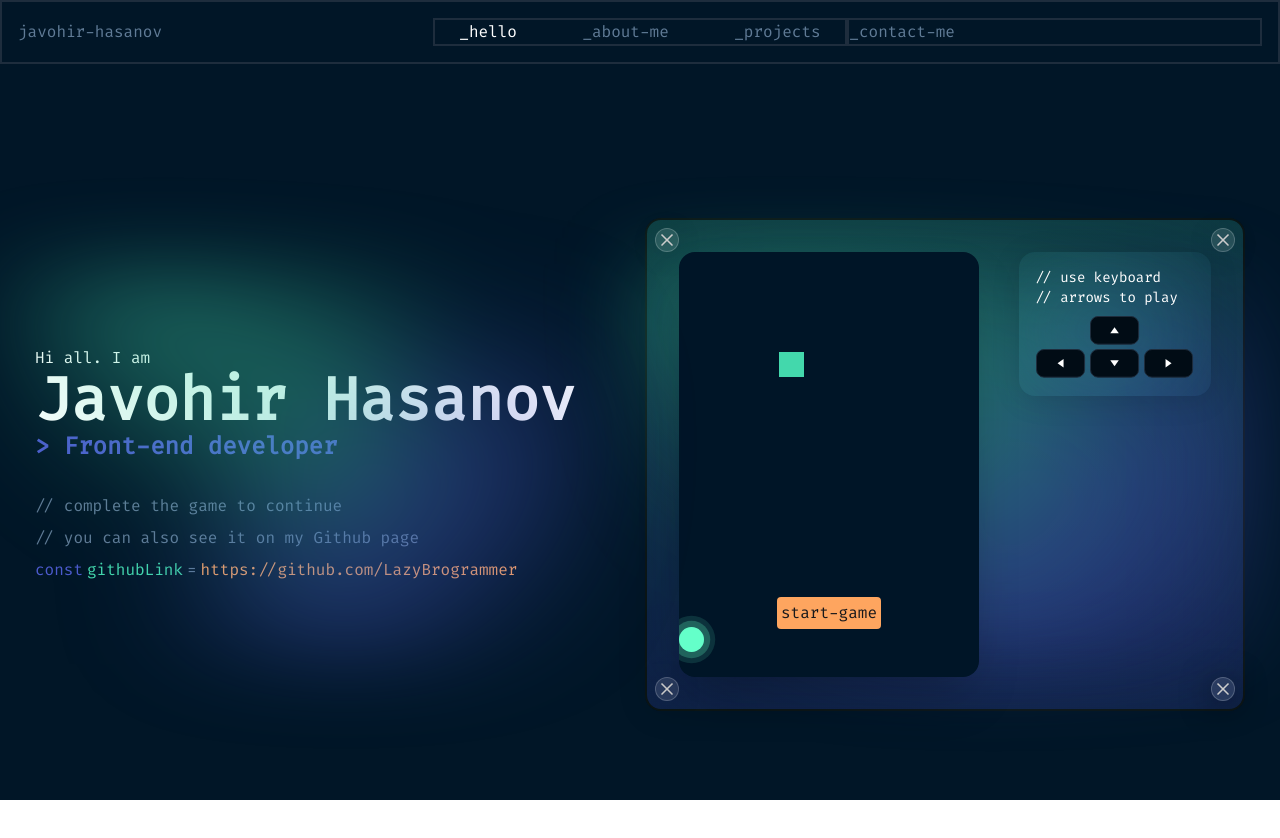
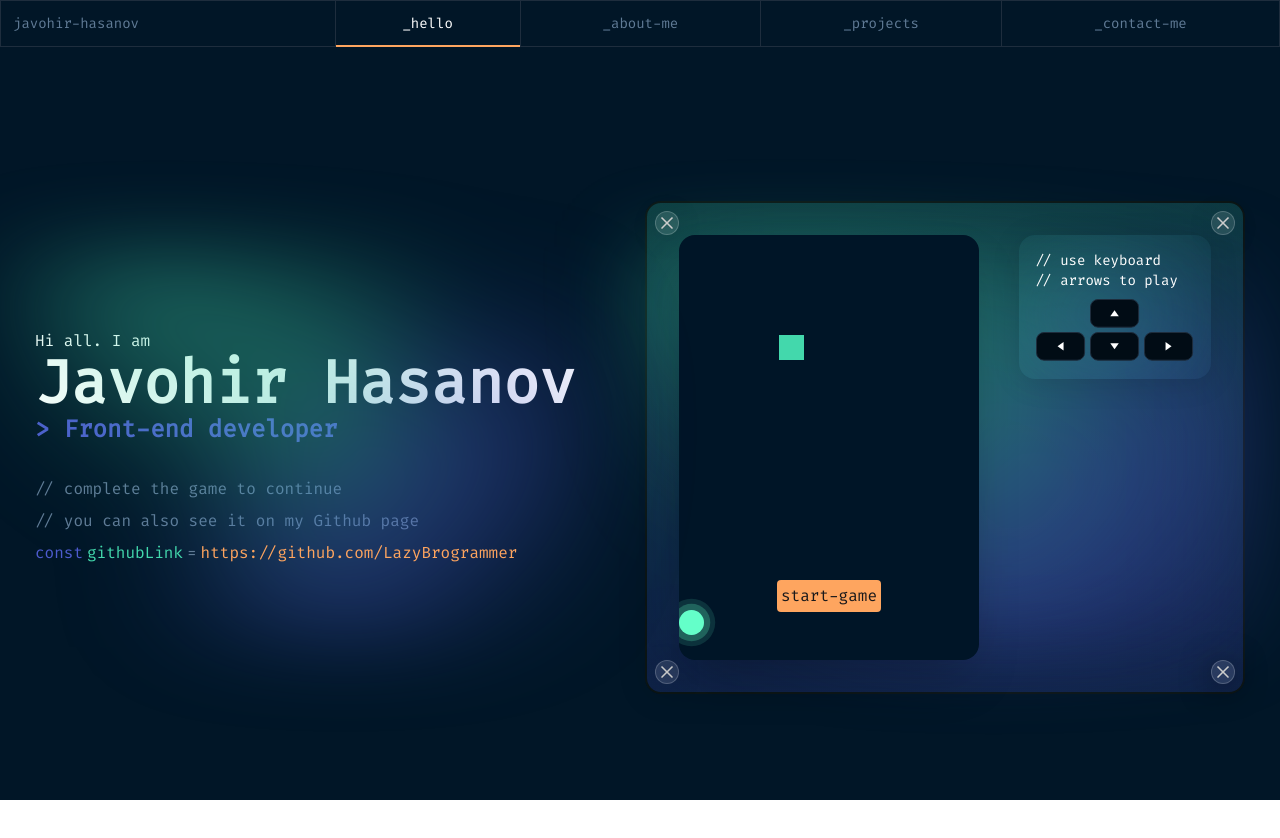
Before and after one commit to johnkhasan/javohir, a Vue app: page / in a window 1280 px wide. Shown: the top 838 px of the page. Built offline with nearby package versions, Linux system fonts and the light colour scheme.

Commit message:
navbar fixed

```diff
--- a/src/components/EyeCare.vue
+++ /dev/null
@@ -1,78 +0,0 @@
-<script setup>
-import { ref, onMounted, watch } from 'vue'
-
-const WORK_TIME = 20 * 60 // 20 daqiqa
-const BREAK_TIME = 20 // 20 soniya
-
-const timer = ref(WORK_TIME)
-const isBreak = ref(false)
-const interval = ref(null)
-
-// Audio notification
-const audio = new Audio('https://actions.google.com/sounds/v1/alarms/alarm_clock.ogg')
-
-// Timer start
-function startTimer() {
-  interval.value = setInterval(() => {
-    if (timer.value > 0) {
-      timer.value--
-    } else {
-      isBreak.value = !isBreak.value
-      timer.value = isBreak.value ? BREAK_TIME : WORK_TIME
-      notify()
-    }
-  }, 1000)
-}
-
-// Notification
-function notify() {
-  if (Notification.permission === 'granted') {
-    new Notification(isBreak.value ? 'Break Time!' : 'Work Time!', {
-      body: isBreak.value
-        ? 'Look away for 20 seconds!'
-        : 'Back to work!',
-    })
-  }
-  audio.play().catch(() => {})
-}
-
-// Format time mm:ss
-function formatTime(seconds) {
-  const m = Math.floor(seconds / 60)
-    .toString()
-    .padStart(2, '0')
-  const s = (seconds % 60).toString().padStart(2, '0')
-  return `${m}:${s}`
-}
-
-// Ask permission on mount
-onMounted(() => {
-  if ('Notification' in window) {
-    Notification.requestPermission()
-  }
-  startTimer()
-})
-</script>
-
-<template>
-  <div
-    :class="[
-      'flex flex-col items-center justify-center h-screen transition-colors duration-1000',
-      isBreak ? 'bg-green-900' : 'bg-gray-900'
-    ]"
-  >
-    <h1 class="text-4xl font-light text-white mb-6">
-      {{ isBreak ? 'Break Time!' : 'Work Time' }}
-    </h1>
-    <div class="text-7xl font-mono text-white mb-4">
-      {{ formatTime(timer) }}
-    </div>
-    <p class="text-gray-400 text-sm">
-      20–20–20 rule: Every 20 min, look 20 feet away for 20 seconds
-    </p>
-  </div>
-</template>
-
-<style>
-
-</style>
--- /dev/null
+++ b/src/components/Footer.vue
@@ -0,0 +1,13 @@
+<script setup></script>
+<template>
+  <table>
+    <tr>
+        <td>Find me in</td>
+        <td><a href="#"></a></td>
+        <td></td>
+        <td></td>
+    </tr>
+  </table>
+</template>
+
+<style lang="scss" scoped></style>
--- a/src/components/Navbar.vue
+++ b/src/components/Navbar.vue
@@ -1,51 +1,91 @@
 <script setup>
-import { RouterLink } from "vue-router";
+import { useRoute } from "vue-router";
+const route = useRoute();
 </script>
+
 <template>
-  <div class="navbar grid grid-cols-3 bg-primary-200 border-2 border-line p-4">
-    <div class="logo nav-link text-secondary-100 col-span-1">
+  <!-- DESKTOP NAVBAR (table) -->
+  <table class="hidden w-full table-auto border-separate border-spacing-0 sm:table">
+    <tr class="border-line text-secondary-100 border">
+      <td class="p-3">
+        <div class="logo text-secondary-100">
+          <router-link to="/">javohir-hasanov</router-link>
+        </div>
+      </td>
+
+      <!-- DESKTOP LINKS -->
+      <td
+        :class="{ 'nav-link text-white': route.path === '/' }"
+        class="border-line border text-center"
+      >
+        <router-link active-class="text-white" to="/">_hello</router-link>
+      </td>
+
+      <td
+        :class="{ 'nav-link text-white': route.path === '/about-me' }"
+        class="border-line border text-center"
+      >
+        <router-link to="/about-me">_about-me</router-link>
+      </td>
+
+      <td
+        :class="{ 'nav-link text-white': route.path === '/projects' }"
+        class="border-line border text-center"
+      >
+        <router-link to="/projects">_projects</router-link>
+      </td>
+
+      <td
+        :class="{ 'nav-link text-white': route.path === '/contact-me' }"
+        class="border-line border text-center"
+      >
+        <router-link to="/contact-me">_contact-me</router-link>
+      </td>
+    </tr>
+  </table>
+
+  <!-- MOBILE NAVBAR -->
+  <table class="b text-secondary-100 border border-line flex flex-col gap-2 p-3 sm:hidden">
+    <tr class="text-secondary-100 text-xl font-bold border-b border-line py-3 flex items-center">
       <router-link to="/">javohir-hasanov</router-link>
-    </div>
-    <div class="navbar-left flex justify-around gap-4 self-start border-2 border-line ">
-      <div class="">
-        <router-link
-          class="nav-link text-secondary-100"
-          to="/"
-          active-class="text-white"
-          exact
-          >_hello</router-link
-        >
-      </div>
+    </tr>
 
-      <div>
-        <router-link
-          class="nav-link text-secondary-100"
-          to="/about-me"
-          active-class="text-white"
-          >_about-me</router-link
-        >
-      </div>
-      <div>
-        <router-link
-          class="nav-link text-secondary-100"
-          to="/projects"
-          active-class="text-white"
-          >_projects</router-link
-        >
-      </div>
-    </div>
-    <div class="navbar-right flex self-end  border-2 border-line">
-      <div>
-        <router-link
-          class="nav-link text-secondary-100"
-          to="/contact-me"
-          active-class="text-white"
-        >
-          _contact-me
-        </router-link>
-      </div>
-    </div>
-  </div>
+    <tr class="border-line border-b py-2" :class="{ ' text-white': route.path === '/' }">
+      <router-link to="/">_hello</router-link>
+    </tr>
+
+    <tr class="border-line border-b py-2" :class="{ ' text-white': route.path === '/about-me' }">
+      <router-link to="/about-me">_about-me</router-link>
+    </tr>
+
+    <tr class="border-line border-b py-2" :class="{ ' text-white': route.path === '/projects' }">
+      <router-link to="/projects">_projects</router-link>
+    </tr>
+
+    <tr class="border-line border-b py-2" :class="{ ' text-white': route.path === '/contact-me' }">
+      <router-link to="/contact-me">_contact-me</router-link>
+    </tr>
+  </table>
 </template>
 
-<style scoped></style>
+<style scoped>
+table,
+tr,
+td {
+  border-collapse: collapse;
+}
+
+.nav-link {
+  position: relative;
+}
+
+.nav-link::after {
+  content: "";
+  position: absolute;
+  bottom: -1px;
+  width: 100%;
+  height: 2px;
+  background-color: #fea55f;
+  left: 0;
+}
+</style>
--- a/src/components/SnakeGame.vue
+++ b/src/components/SnakeGame.vue
@@ -315,7 +315,7 @@ function resetGame() {
       <div class="game-console h-36 w-48 bg-gray-400 p-4">
         <p class="text-sm text-white">// use keyboard</p>
         <p class="text-sm text-white">// arrows to play</p>
-        <div class="console-btn flex flex-col items-center gap-1 mt-2">
+        <div class="console-btn mt-2 flex flex-col items-center gap-1">
           <div class="console-btn-up">
             <img :src="UpArrow" alt="" />
           </div>
--- /dev/null
+++ b/src/components/navbar2.vue
@@ -0,0 +1,39 @@
+<template>
+  <div
+    class="navbarborder-line border-line -mb-px flex flex-wrap items-center justify-between gap-4 border-2 p-4"
+  >
+    <!-- Logo -->
+    <div class="logo nav-link text-secondary-100">
+      <router-link to="/">javohir-hasanov</router-link>
+    </div>
+
+    <!-- Hamburger (mobile) -->
+    <button class="text-4xl text-white md:hidden" @click="isOpen = !isOpen">☰</button>
+
+    <!-- Left menu -->
+    <div
+      class="navbar-left flex w-full flex-col  gap-4 md:w-auto md:flex-row md:justify-start"
+      :class="{ hidden: !isOpen, flex: isOpen, 'md:flex': true }"
+    >
+      <div class="border-line border-2 p-3 px-8">
+        <router-link class="nav-link text-secondary-100" to="/" exact>_hello</router-link>
+      </div>
+
+      <div class="border-line border-2 p-3 px-8">
+        <router-link class="nav-link text-secondary-100" to="/about-me">_about-me</router-link>
+      </div>
+
+      <div class="border-line border-2 p-3 px-8">
+        <router-link class="nav-link text-secondary-100" to="/projects">_projects</router-link>
+      </div>
+    </div>
+
+    <!-- Right Contact -->
+    <div
+      class="navbar-right border-line flex w-full justify-start border-2 p-3 px-8 md:w-auto md:justify-end"
+      :class="{ hidden: !isOpen, flex: isOpen, 'md:flex': true }"
+    >
+      <router-link class="nav-link text-secondary-100" to="/contact-me"> _contact-me </router-link>
+    </div>
+  </div>
+</template>
--- a/src/pages/HelloPage.vue
+++ b/src/pages/HelloPage.vue
@@ -7,32 +7,28 @@ const isMobile = computed(() => {
 });
 </script>
 <template>
-  <div class="hello-wrapper flex justify-around items-center w-full h-screen">
+  <div class="hello-wrapper flex h-screen w-full items-center justify-around">
     <div
-      class="background-none hello-left relative flex justify-center flex-col p-2 sm:p-0 items-center sm:items-start"
+      class="background-none hello-left relative flex flex-col items-center justify-center p-2 sm:items-start sm:p-0"
     >
       <p class="text-white">Hi all. I am</p>
-      <h1 class="text-6xl font-bold text-white text-center">Javohir Hasanov</h1>
-      <p class="text-secondary-300 text-2xl font-bold mb-8">
-        > Front-end developer
-      </p>
+      <h1 class="text-center text-6xl font-bold text-white">Javohir Hasanov</h1>
+      <p class="text-secondary-300 mb-8 text-2xl font-bold">> Front-end developer</p>
       <span v-show="!isMobile" class="text-secondary-100">
         <p class="mb-2">// complete the game to continue</p>
         <p class="mb-2">// you can also see it on my Github page</p>
       </span>
-      <p>
+      <p class="z-20">
         <span class="text-secondary-300 mr-1">const</span>
         <span class="text-a mr-1">githubLink</span>
         <span class="text-secondary-100 mr-1">=</span>
         <span class="sm:hidden"><br /></span>
         <span class="text-accent-100" title="GitHub">
-          <a href="https://github.com/LazyBrogrammer"
-            >https://github.com/LazyBrogrammer</a
-          ></span
+          <a href="https://github.com/LazyBrogrammer">https://github.com/LazyBrogrammer</a></span
         >
       </p>
       <div
-        class="back-blur absolute z-10 top-1/2 left-1/2 -translate-x-1/2 -translate-y-1/2 blur-2xl"
+        class="back-blur absolute top-1/2 left-1/2 z-10 -translate-x-1/2 -translate-y-1/2 blur-2xl"
       ></div>
     </div>
     <div class="hello-right">
```
